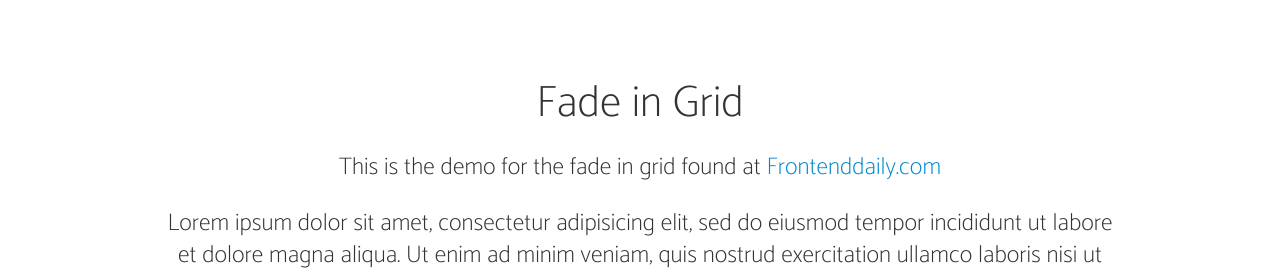
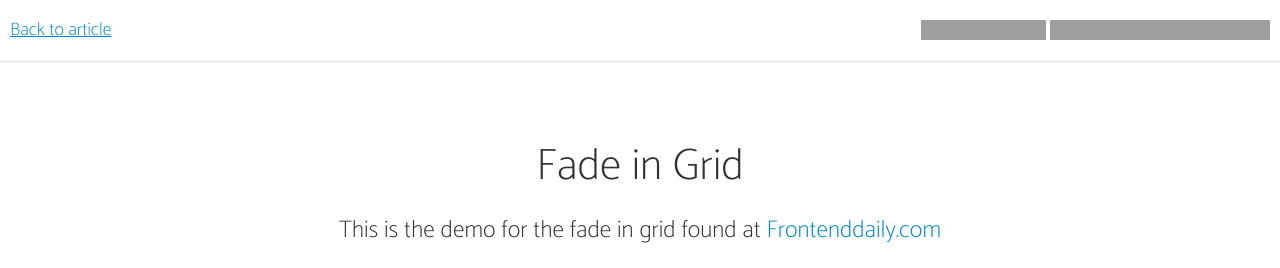
Before and after one commit to Frontenddaily/fade-in-grid-on-scroll, a plain HTML site: page index.html in a window 1280 px wide. Shown: the top 268 px of the page. Drawn offline with nearby package versions, Linux system fonts and the light colour scheme; grey boxes are pictures that could not be loaded.

Commit message:
Add article bar

```diff
--- a/assets/style.css
+++ b/assets/style.css
@@ -23,6 +23,22 @@ a:hover {
   text-decoration: underline;
 }
 
+.frontenddaily-bar {
+  width: 100%;
+  height: 60px;
+  background: #fff;
+  border-bottom: 3px solid #f0f0f0;
+}
+.frontenddaily-bar a {
+  display: inline-block;
+  line-height: 60px;
+  padding: 0 10px;
+}
+.github-buttons {
+  float: right;
+  padding: 20px 10px;
+  height: 20px;
+}
 
 .container {
   max-width: 1440px;
--- a/index.html
+++ b/index.html
@@ -9,6 +9,17 @@
 
 </head>
 <body>
+
+  <header class="frontenddaily-bar">
+    <div class="container">
+      <a href="http://bty.cz/Nzg1ODI2ND">Back to article</a>
+
+      <div class="github-buttons">
+        <iframe src="https://ghbtns.com/github-btn.html?user=frontenddaily&repo=fade-in-grid-on-scroll&type=watch&count=true&size=medium" frameborder="0" scrolling="0" width="125px" height="20px"></iframe>
+        <iframe src="https://ghbtns.com/github-btn.html?user=frontenddaily&type=follow&count=true&size=medium" frameborder="0" scrolling="0" width="220px" height="20px"></iframe>
+      </div>
+    </div>
+  </header>
 
   <section class="introduction-block">
     <div class="container">
```
